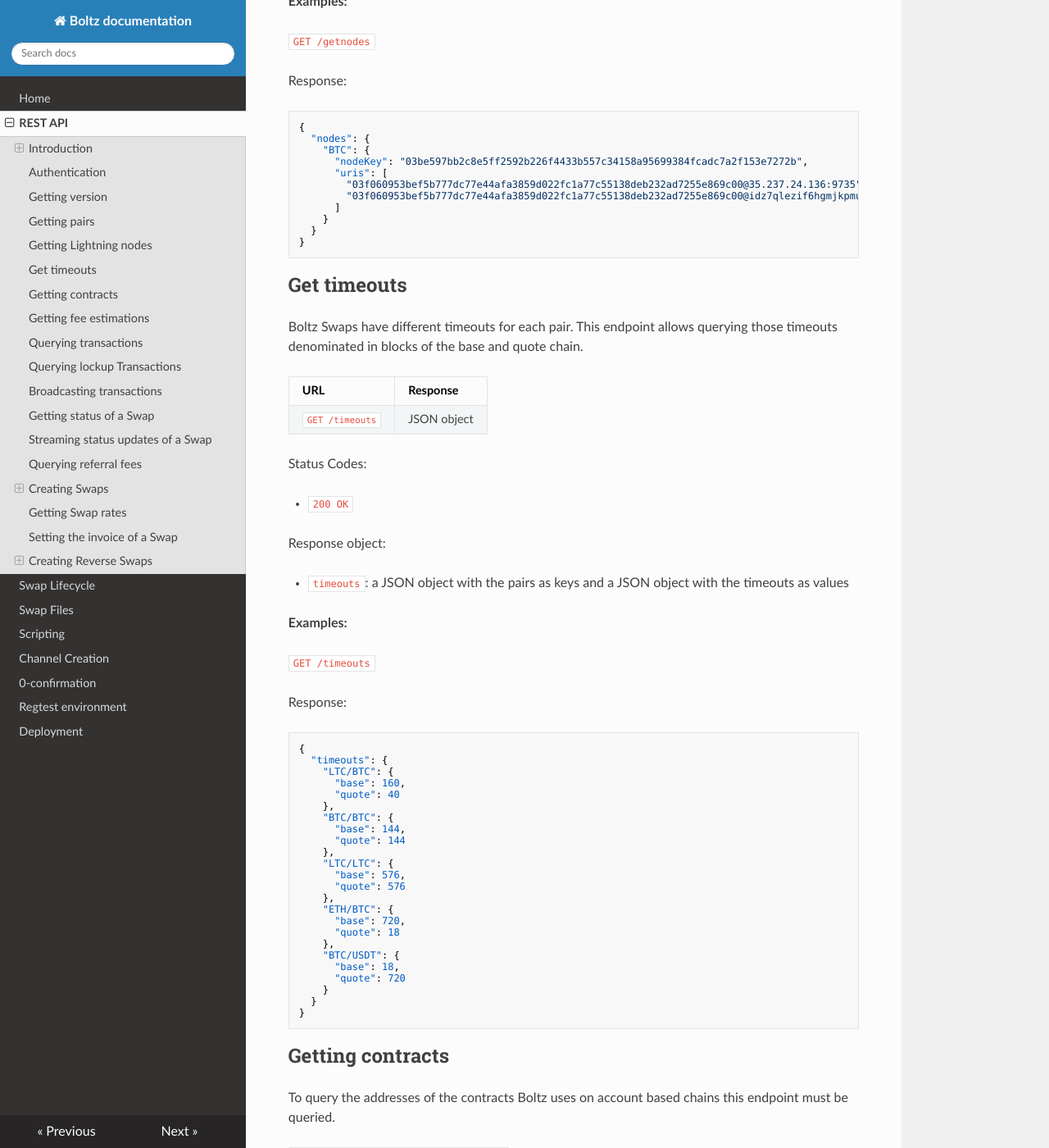
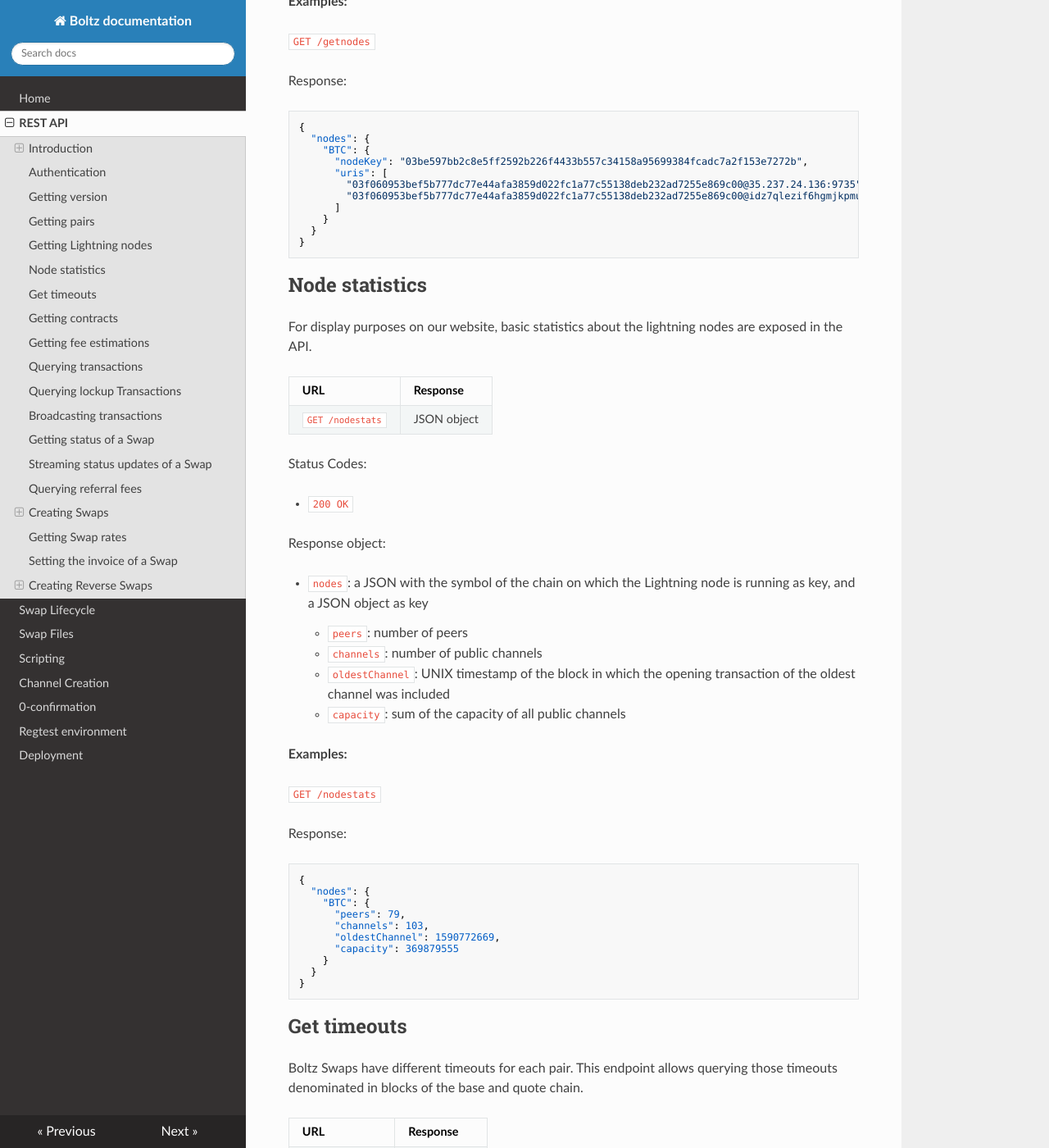
Before and after one commit to BoltzExchange/boltz-backend, an MkDocs documentation site: the page built from docs/api.md, in a window 1280 px wide and 1400 px high, scrolled down 4881 px. Shown: the whole window at 82% size. Built offline with MkDocs 1.6.1, drawn with Linux system fonts in a browser that asks for light colours; nearby versions of some CDN libraries; some of the changed text lies outside the part shown.

Commit message:
doc: update according to changes in Liquid branch

````diff
--- a/docs/api.md
+++ b/docs/api.md
@@ -232,6 +232,46 @@
   }
 }
 ```
+
+## Node statistics
+
+For display purposes on our website, basic statistics about the lightning nodes are exposed in the API.
+
+| URL              | Response    |
+|------------------|-------------|
+| `GET /nodestats` | JSON object |
+
+Status Codes:
+
+- `200 OK`
+
+Response object:
+
+- `nodes`: a JSON with the symbol of the chain on which the Lightning node is running as key, and a JSON object as key
+    - `peers`: number of peers
+    - `channels`: number of public channels
+    - `oldestChannel`: UNIX timestamp of the block in which the opening transaction of the oldest channel was included
+    - `capacity`: sum of the capacity of all public channels
+
+**Examples:**
+
+`GET /nodestats`
+
+Response:
+
+```json
+{
+  "nodes": {
+    "BTC": {
+      "peers": 79,
+      "channels": 103,
+      "oldestChannel": 1590772669,
+      "capacity": 369879555
+    }
+  }
+}
+```
+
 
 ## Get timeouts
 
@@ -769,6 +809,10 @@
 
 - `redeemScript`: redeem script from which the `address` is derived. The redeem script can and should be used to verify that the Boltz instance didn't try to cheat by providing an address without a HTLC
 
+In case the address is for the Liquid network, it will be blinded by a key that is also in the response:
+
+- `blindingKey`: hex encoded private key with which the address was blinded
+
 If the invoice has been set in the request, you will also get this value:
 
 - `bip21`: a [BIP21 payment request](https://github.com/bitcoin/bips/blob/master/bip-0021.mediawiki) for the `expectedAmount` of coins and the `address`
@@ -1064,6 +1108,10 @@
 
 - `redeemScript`: redeem script from which the lockup address was derived. The redeem script can and should be used to verify that the Boltz instance didn't try to cheat by creating an address without a HTLC
 
+In case the lockup address is for the Liquid network, it will be blinded by a key that is also in the response:
+
+- `blindingKey`: hex encoded private key with which the address was blinded
+
 **Examples:**
 
 `POST /createswap`
````
